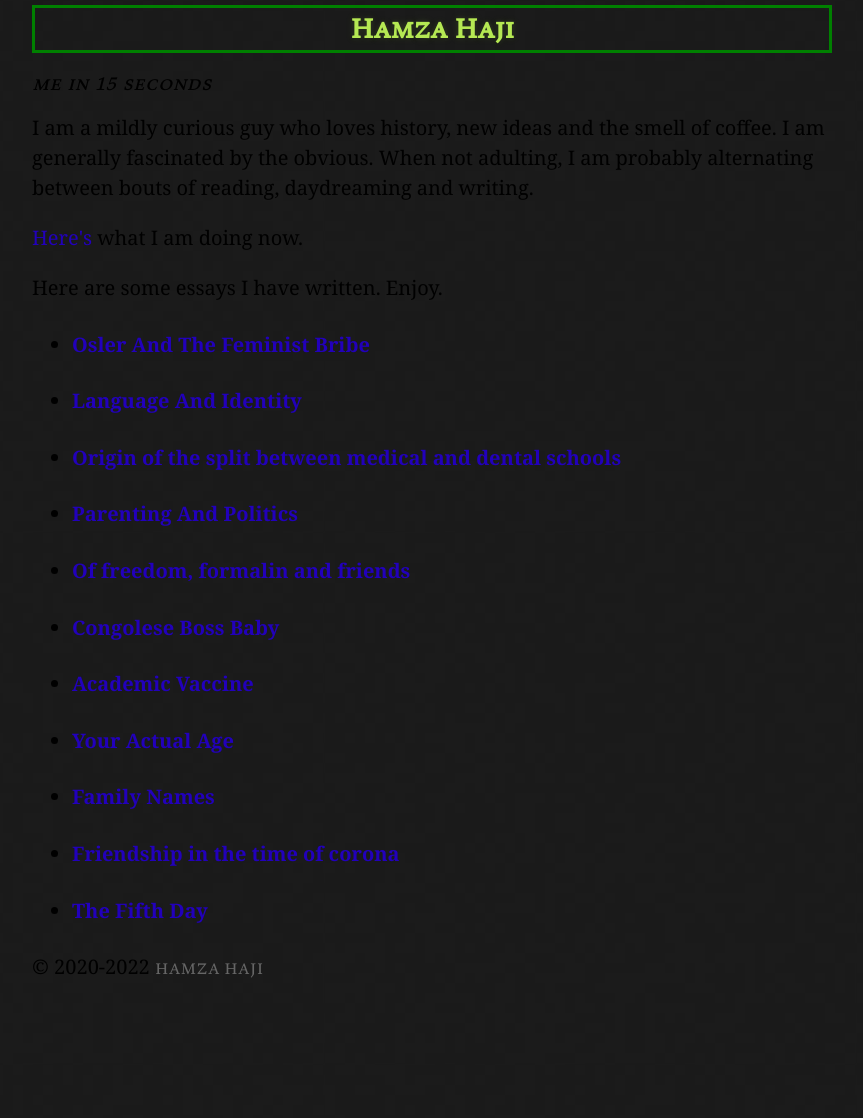
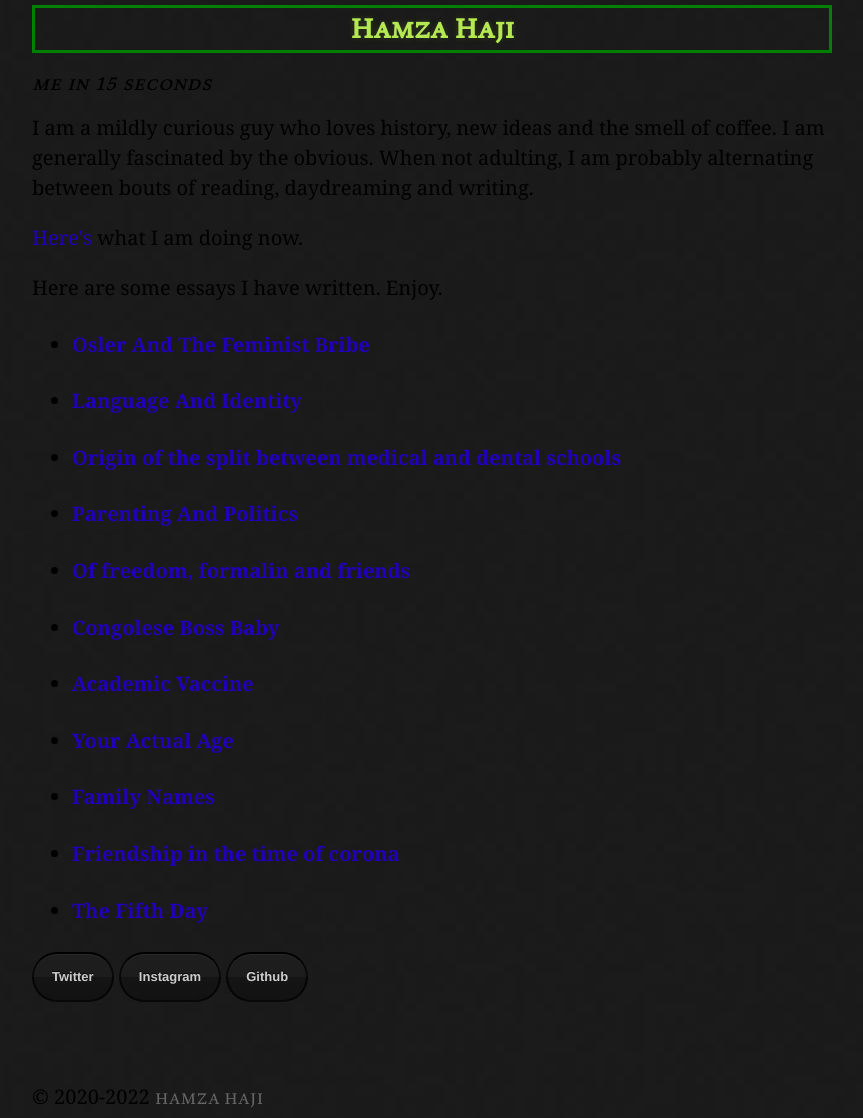
Before and after one commit to hamzambo/hamzambo.github.io, a Jekyll site: the page built from index.html, in a window 1280 px wide. Shown: the whole page, without its empty margins (208-1071 px from the left). Built offline with Jekyll 4.4.1, drawn with Linux system fonts in a browser that asks for light colours; before the commit the page ends 988 px from its top, so only the background shows below that.

Commit message:
Update index.html

```diff
--- a/index.html
+++ b/index.html
@@ -38,6 +38,11 @@ When not adulting, I am probably alternating
     </li>
   {% endfor %}
 </ul>
+      <section id="icon">
+          <a href="https://twitter.com/hamzambo" target="_blank" class="btn">Twitter</a>
+           <a href="https://instagram.com/hamza.mbo" target="_blank" class="btn">Instagram</a>
+     <a href="https://github.com/hamzambo" target="_blank" class="btn">Github</a>
+      </section>
      © 2020-2022 <a class="small" href="/">HAMZA HAJI</a>
   </body>
 </html>
```
